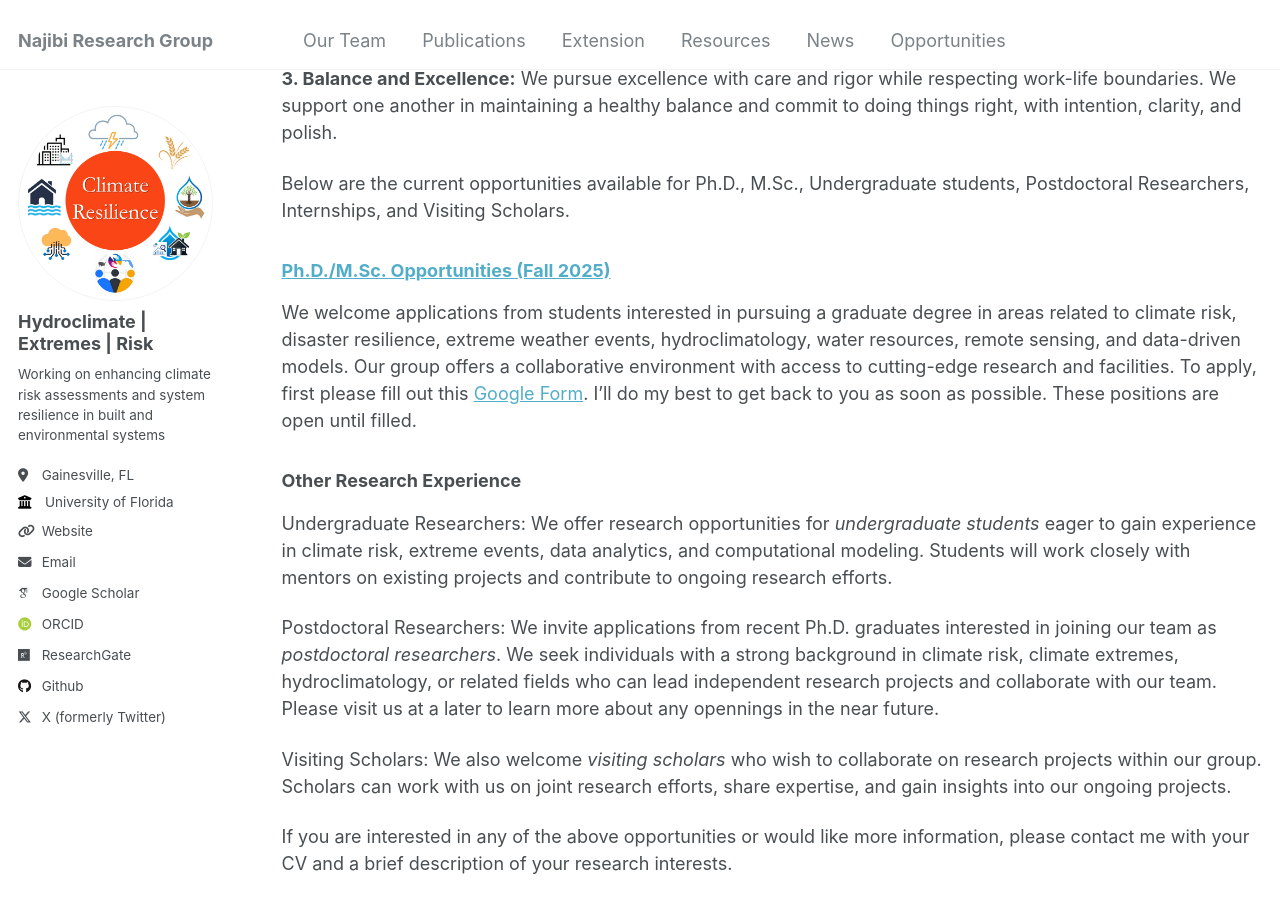
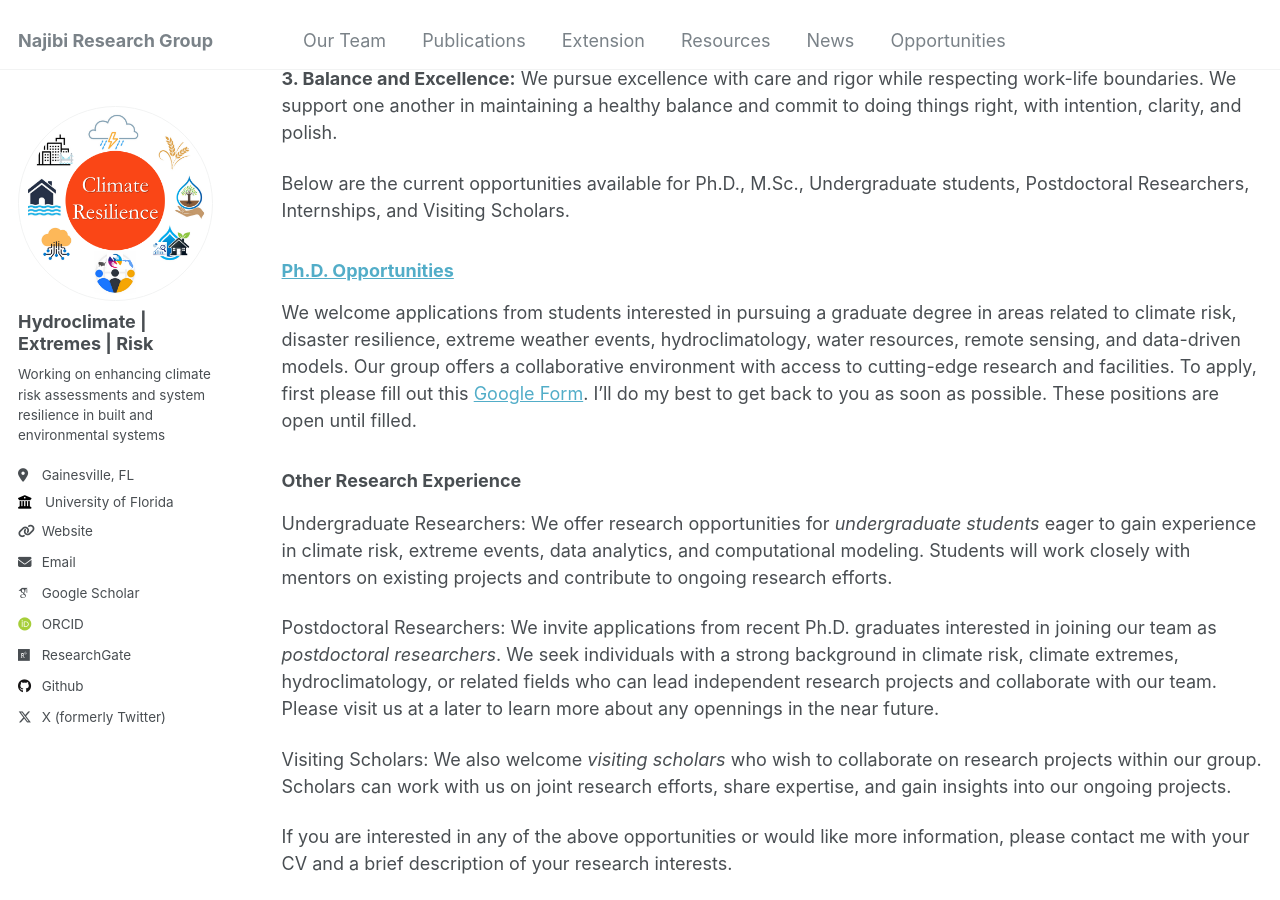
Before and after one commit to nassernajibi/lab, a Jekyll site: the page built from _pages/opportunities.md, in a window 1280 px wide and 900 px high, scrolled down 492 px. Built offline with Jekyll 4.4.1, drawn with Linux system fonts in a browser that asks for light colours; some web fonts are replaced.

Commit message:
Updated Openings

```diff
--- a/_pages/opportunities.md
+++ b/_pages/opportunities.md
@@ -17,7 +17,7 @@ Before applying, I strongly encourage you to review our ***Core Values***, and o
 
 Below are the current opportunities available for Ph.D., M.Sc., Undergraduate students, Postdoctoral Researchers, Internships, and Visiting Scholars.
 
-### [Ph.D./M.Sc. Opportunities (Fall 2025)](https://drive.google.com/file/d/1ZKu8mDMYakntVx36qH_mjl2Qb0LViJrv/view){:target="_blank"}
+### [Ph.D. Opportunities](https://drive.google.com/file/d/1jRBld1JBRrgoV9DvKS-ZN5dhlJHChupg/view){:target="_blank"}
 We welcome applications from students interested in pursuing a graduate degree in areas related to climate risk, disaster resilience, extreme weather events, hydroclimatology, water resources, remote sensing, and data-driven models. Our group offers a collaborative environment with access to cutting-edge research and facilities. To apply, first please fill out this [Google Form](https://docs.google.com/forms/d/e/1FAIpQLSe4X1d9kJS6Xur53ztIVc2Pre48Yx3DnqO33hiNtdAeFMS6kA/viewform?usp=pp_url){:target="_blank"}. I'll do my best to get back to you as soon as possible. These positions are open until filled.
 
 ### Other Research Experience
```
